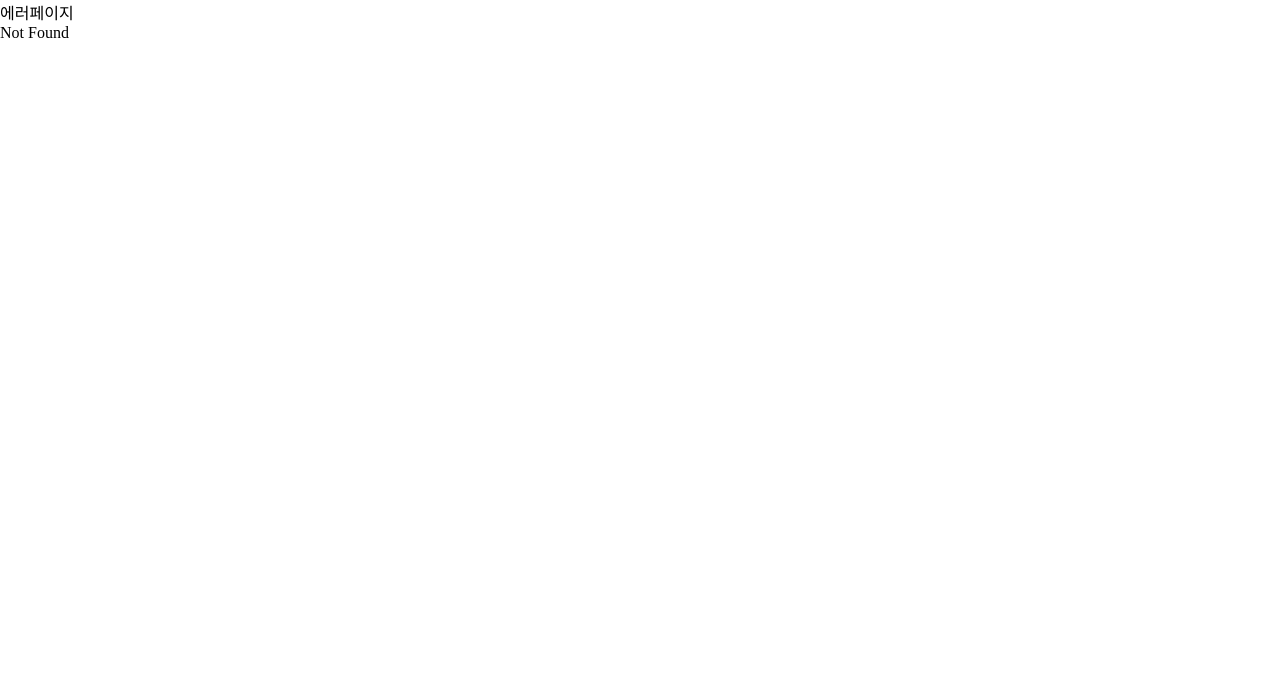
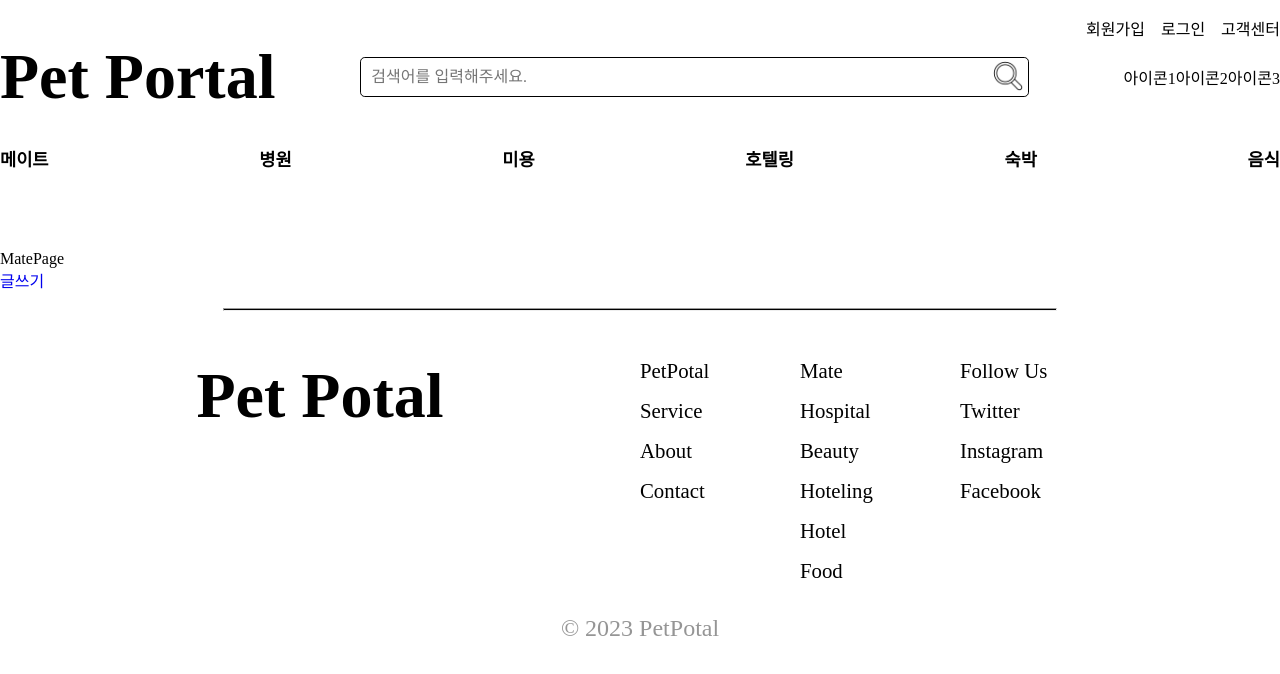
Before and after one commit to doch2130/PetPotal, a React (Create React App) app in the folder frontend/: page /mate in a window 1280 px wide. Before the commit this address had no page. Shown: the top 674 px of the page. Built offline with nearby package versions, Linux system fonts and the light colour scheme; a web font is replaced by a local one; what @looop/quill-image-resize-module-react would draw is missing.

Commit message:
feat: 2023-04-27 1730

```diff
--- a/frontend/src/components/Mate/Write/MateWritePreview.tsx
+++ b/frontend/src/components/Mate/Write/MateWritePreview.tsx
@@ -105,7 +105,6 @@ export default function MateWritePreview(props:propsData) {
           el.style.transition = 'none';
           el.style.transform = 'none';
         }
-
       });
     }
 
--- a/frontend/src/index.tsx
+++ b/frontend/src/index.tsx
@@ -11,6 +11,7 @@ import MainPage from './pages/MainPage';
 import Search from './components/Search/Search';
 import MemberJoin from './pages/MemberJoin';
 import LoginPage from './pages/LoginPage';
+import MatePage from './pages/MatePage';
 import MateWritePage from './pages/MateWritePage';
 
 
@@ -26,6 +27,7 @@ const router = createBrowserRouter([
       {path: '/memberjoin', element: <MemberJoin />},
       {path: '/search/:keyword', element: <Search />},
       {path: '/login', element: <LoginPage />},
+      {path: '/mate', element: <MatePage />},
       {path: '/mate/write', element: <MateWritePage />}
     ]
   }
--- /dev/null
+++ b/frontend/src/pages/MatePage.tsx
@@ -0,0 +1,12 @@
+// import React from 'react'
+
+import { Link } from "react-router-dom";
+
+export default function MatePage() {
+  return (
+    <div>
+      <h1>MatePage</h1>
+      <Link to='/mate/write'>글쓰기</Link>
+    </div>
+  )
+}
--- a/frontend/src/pages/MateWritePage.module.css
+++ b/frontend/src/pages/MateWritePage.module.css
@@ -20,8 +20,10 @@
 
 .previewText {
   text-align: center;
+  font-size: 0.9rem;
+  color: #575757;
 }
 
 .previewText:nth-of-type(2) {
-  margin: 0px 0px 10px;
+  margin: 0px 0px 20px;
 }
```
Also changed, not shown: frontend/src/App.tsx (+5 -6 lines).
